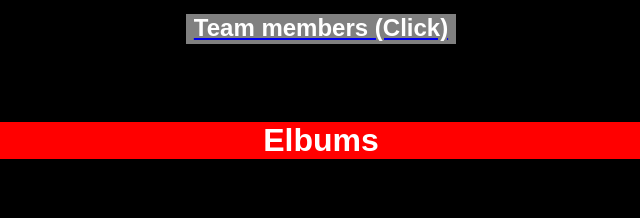
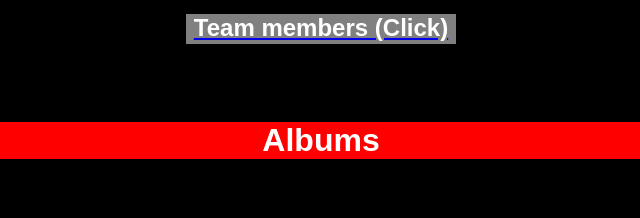
Before and after one commit to seowonychoe/cv5, a plain HTML site: page index.html in a window 1280 px wide. Shown: the part 1140-1358 px from the top of the page, 319-959 px from the left. Drawn offline with Linux system fonts and the light colour scheme.

Commit message:
Update index.html

```diff
--- a/index.html
+++ b/index.html
@@ -34,7 +34,7 @@
     <div class="elbum">
         <!-- <hr></hr> -->
         <h1 class="space_letter">space</h1>
-        <h1 id="text-box">Elbums</h1>
+        <h1 id="text-box">Albums</h1>
         <h3 class="space_letter">space</h3>
         <h3 class="space_letter">space</h3>
         <ul>
```
